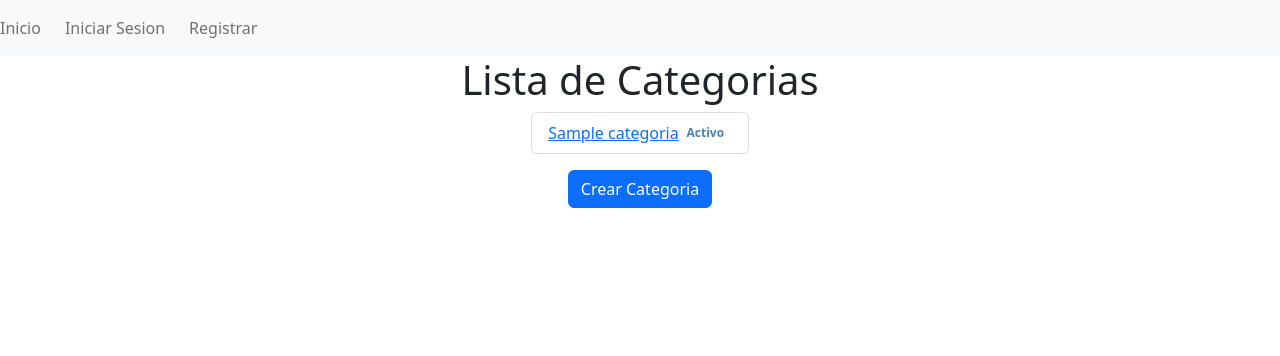
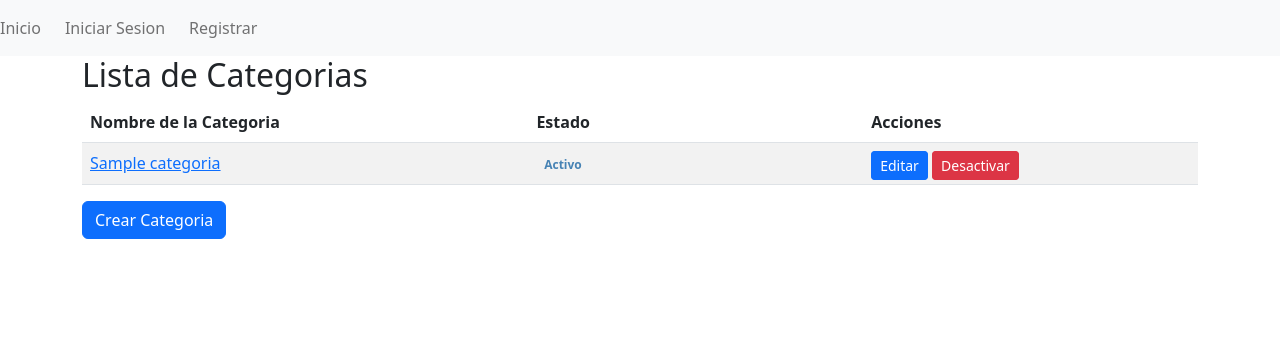
Before and after one commit to FranciscoCaba/cms-is2, a Django app: page /contenido/categoria in a window 1280 px wide. Shown: the top 356 px of the page. Run offline with Django 4.2, Linux system fonts and the light colour scheme; tables that the repository leaves empty hold one stand-in row (values such as "Sample post"); some libraries are stand-ins or nearby versions.

Commit message:
Cambios en los html

```diff
--- a/app/templates/profile/profile.html
+++ b/app/templates/profile/profile.html
@@ -9,10 +9,11 @@
                     <div class="card-body">
                         <h2>{{ user.first_name }} {{ user.last_name}}</h2>
                         <h5>{{ group_name|capfirst }}</h5>
-                        <p><strong>Nombre de usuario: </strong>{{ user.username}}</p>
+                        <p><strong>Nombre de usuario: </strong>{{ user.username }}</p>
                         <hr>
                         <a class="btn btn-outline-secondary" href="{% url 'edit' %}">Editar Perfil</a>
                         <a class="btn btn-danger" href="{% url 'delete' %}">Borrar Cuenta</a>
+                        <a class="btn btn-primary mt-2" href="{% url 'detalle_autor' user.pk %}">Ver Mis Contenidos</a>
                     </div>
                 </div>
             </div>
--- a/contenido/models.py
+++ b/contenido/models.py
@@ -28,6 +28,7 @@ class Contenido(models.Model):
     is_active = models.BooleanField(default=True)
     fecha = models.DateTimeField(default=timezone.now)
     solo_suscriptores = models.BooleanField(default=False)
+    razon_rechazo = models.TextField(blank=True, null=True)
 
     ESTADO_CHOICES = (
         ('borrador', 'Borrador'),
--- a/contenido/templates/categoria/categoria_list.html
+++ b/contenido/templates/categoria/categoria_list.html
@@ -1,27 +1,45 @@
 {% extends "base.html" %}
-{%block titulo%}Lista de categorias{% endblock %}
+{% block titulo %}Lista de categorias{% endblock %}
 {% block contenido %}
-  <div class="text-center">
-    <h1>Lista de Categorias</h1>
-    <div class="d-flex justify-content-center mb-3">
-      <ul class="list-group">
+  <div class="container">
+    <h2>Lista de Categorias</h2>
+    <table class="table table-striped">
+      <thead>
+        <tr>
+          <th scope="col">Nombre de la Categoria</th>
+          <th scope="col">Estado</th>
+          <th scope="col">Acciones</th>
+        </tr>
+      </thead>
+      <tbody>
         {% for categoria in categorias %}
-          {% if categoria.is_active %}
-          <li class="list-group-item d-flex justify-content-between align-items-center">
-            <a href="{% url 'categoria-detail' categoria.pk %}">{{ categoria.nombre }}</a>
-            <span class="badge badge-primary" style="color: steelblue;">Activo</span>
-          </li>
-          {% else %}
-          <li class="list-group-item d-flex justify-content-between align-items-center">
-            <a href="{% url 'categoria-detail' categoria.pk %}">{{ categoria.nombre }}</a>
-            <span class="badge badge-secondary" style="color: darkslategray;">Inactivo</span>
-          </li>
-          {% endif %}
+          <tr>
+            <td style="width: 40%;">
+              <a href="{% url 'categoria-detail' categoria.pk %}">{{ categoria.nombre }}</a>
+            </td>
+            <td style="width: 30%;">
+              {% if categoria.is_active %}
+                <span class="badge badge-primary" style="color: steelblue;">Activo</span>
+              {% else %}
+                <span class="badge badge-secondary" style="color: darkslategray;">Inactivo</span>
+              {% endif %}
+            </td>
+            <td style="width: 30%;">
+                <a  href="{% url 'categoria-update' categoria.pk %}" class="btn btn-primary btn-sm d-inline">Editar</a >
+              {% if categoria.is_active %}
+                <a  href="{% url 'desactivar-categoria' categoria.pk %}" class="btn btn-danger btn-sm d-inline">Desactivar</a >
+              {% else %}
+                <a  href="{% url 'activar-categoria' categoria.pk %}" class="btn btn-success btn-sm d-inline">Activar</a >
+              {% endif %}
+            </td>
+          </tr>
         {% empty %}
-        <li class="list-group-item">No hay categorias.</li>
+        <tr>
+          <td colspan="3">No hay categorias.</td>
+        </tr>
         {% endfor %}
-      </ul>
-    </div>
+      </tbody>
+    </table>
     <a href="{% url 'categoria-crear' %}" class="btn btn-primary">Crear Categoria</a>
   </div>
 {% endblock %}
--- a/contenido/views.py
+++ b/contenido/views.py
@@ -137,7 +137,7 @@ def apublicar_contenido(request, pk):
     contenido.estado = 'A publicar'
     contenido.save(user=request.user)
 
-    # Redirigir a la lista de borradores
+    # Redirigir a la lista de revisiones
     return redirect('listar_revisiones')
 
 @permission_required('contenido.puede_publicar_rechazar')
@@ -148,7 +148,7 @@ def publicar_contenido(request, pk):
     contenido.estado = 'Publicado'
     contenido.save(user=request.user)
 
-    # Redirigir a la lista de borradores
+    # Redirigir a la lista de a publicar
     return redirect('list_a_publicar')
 
 @permission_required('contenido.puede_publicar_rechazar')
@@ -158,9 +158,13 @@ def rechazar_contenido(request, pk):
     # Cambiar el estado del contenido a "Rechazado"
     contenido.estado = 'Rechazado'
     contenido.save(user=request.user)
+    if request.method == 'POST':
+            razon_rechazo = request.POST.get('razon_rechazo')
+            contenido.razon_rechazo = razon_rechazo
+            contenido.save()
+            return redirect('list_a_publicar')
 
-    # Redirigir a la lista de borradores
-    return redirect('list_a_publicar')
+    return render(request, 'contenido/razon_rechazo_form.html', {'contenido': contenido})
 
 class ContenidoBorradorListView(PermissionRequiredMixin, LoginRequiredMixin, ListView):
     model = Contenido
```
Also changed, not shown: app/templates/user_list.html (+32 -14 lines), contenido/forms.py (+0 -10 lines), contenido/templates/autor/contenidos_autor.html (+16 -2 lines), contenido/templates/contenido/razon_rechazo_form.html (added, +8 -0 lines), contenido/migrations/0023_merge_20231002_0542.py (added), contenido/migrations/0024_alter_contenido_options_alter_contenido_descripcion.py (added), contenido/migrations/0025_contenido_razon_rechazo.py (added).
